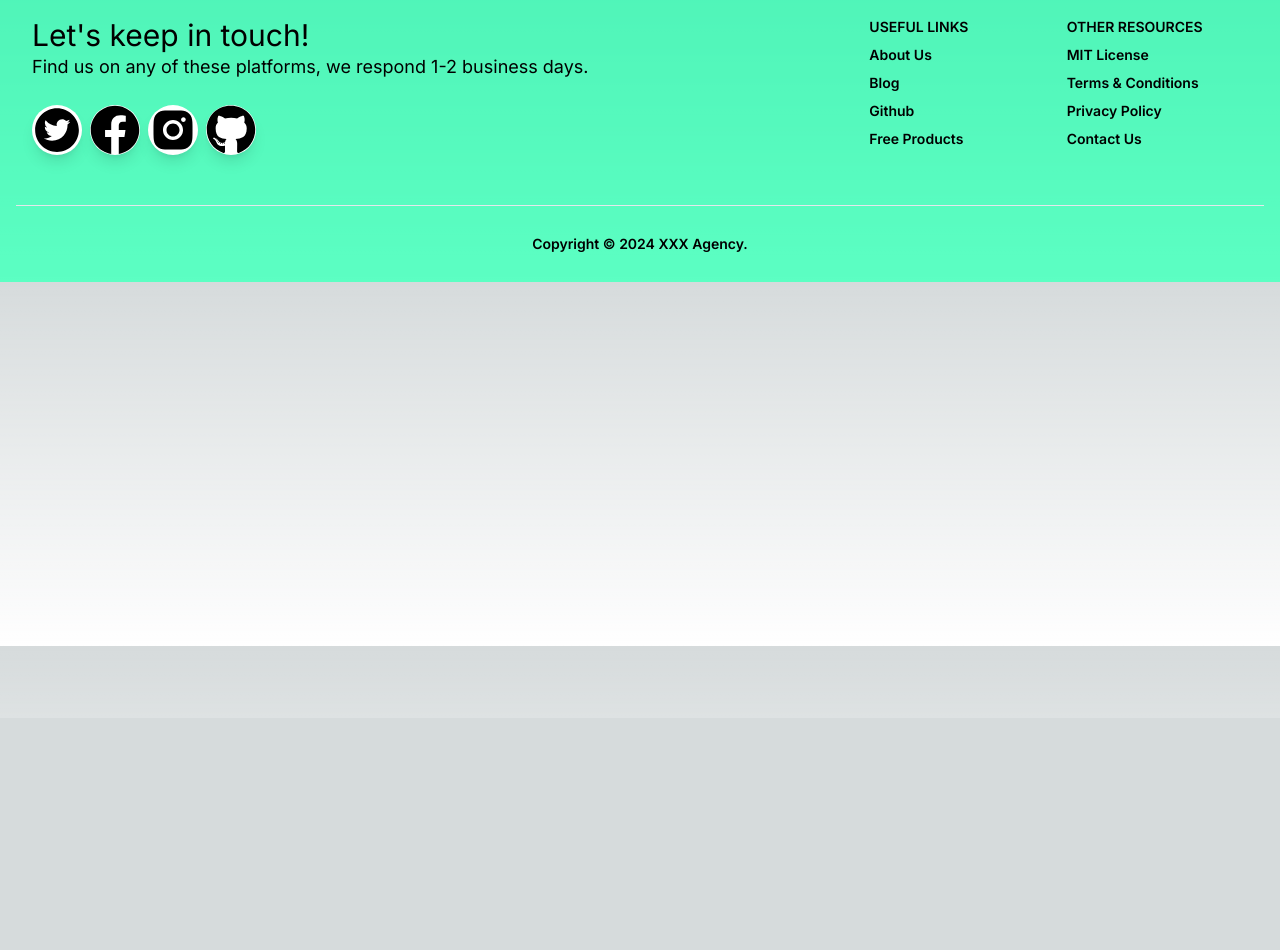
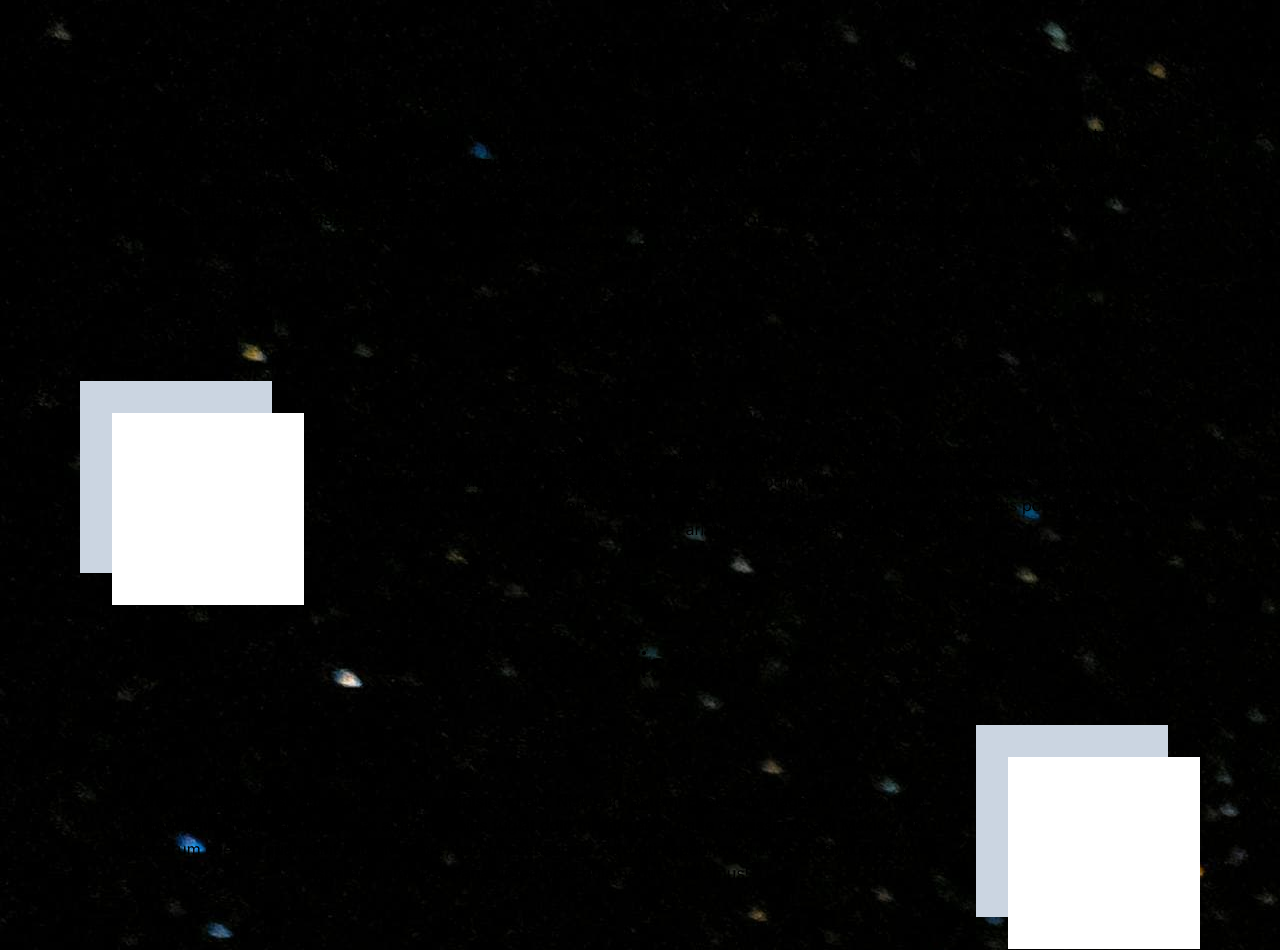
Before and after one commit to Pushh02/WebAgency, a Next.js app: page /aboutus in a window 1280 px wide. Shown: the part 82-1032 px from the top of the page. Before the commit the page ends 800 px from the top, so only its background shows below. Built offline with nearby package versions, Linux system fonts and the light colour scheme.

Commit message:
added services and aboutus page

```diff
--- a/app/(routes)/aboutus/page.tsx
+++ b/app/(routes)/aboutus/page.tsx
@@ -1,7 +1,50 @@
 const AboutUs = () => {
-    return (
-        <div></div>
-     );
-}
+  return (
+    <>
+      <h1 className="text-4xl text-center my-12">About us</h1>
+      <p className="text-lg text-center mx-32">
+        Lorem ipsum dolor sit amet consectetur adipisicing elit. Fugit deleniti
+        quis ratione at aperiam vero reiciendis voluptatibus iste nesciunt,
+        blanditiis exercitationem tempore hic iure aliquam modi harum, error
+        unde alias perspiciatis impedit itaque laborum molestiae! Sit, officia.
+        Commodi esse est totam veritatis, assumenda eius in delectus eveniet
+        vero aperiam. Ad excepturi aut laboriosam. Eius tempora deleniti nemo,
+        vitae quos tempore reiciendis. Architecto excepturi quisquam saepe
+        dolores ullam eos vero. Saepe?
+      </p>
+
+      <h2 className="text-4xl text-center mt-10">Our Mission</h2>
+      <div className="flex justify-around items-center mx-20 my-10">
+        <div className="h-56 w-56 relative flex-none">
+          <div className="h-48 w-48 absolute left-0 top-0 bg-slate-300" />
+          <div className="h-48 w-48 absolute right-0 bottom-0 bg-white " />
+        </div>
+        <p className="text-center mx-10">
+          Lorem ipsum dolor sit amet consectetur, adipisicing elit. Nisi, eum
+          autem! Explicabo magnam, temporibus numquam qui illum amet placeat
+          autem, debitis fugiat odio mollitia enim unde dignissimos ab! Maxime
+          ab laborum eveniet quam sint sed inventore, harum accusamus corrupti
+          expedita corporis possimus nemo aspernatur minus? Pariatur tempora
+          quia neque? Ducimus!
+        </p>
+      </div>
+      <h2 className="text-4xl text-center mt-10">Our Vission</h2>
+      <div className="flex justify-around items-center mx-20 my-10">
+        <p className="text-center mx-10">
+          Lorem ipsum dolor sit amet consectetur, adipisicing elit. Nisi, eum
+          autem! Explicabo magnam, temporibus numquam qui illum amet placeat
+          autem, debitis fugiat odio mollitia enim unde dignissimos ab! Maxime
+          ab laborum eveniet quam sint sed inventore, harum accusamus corrupti
+          expedita corporis possimus nemo aspernatur minus? Pariatur tempora
+          quia neque? Ducimus!
+        </p>{" "}
+        <div className="h-56 w-56 relative flex-none">
+          <div className="h-48 w-48 absolute left-0 top-0 bg-slate-300" />
+          <div className="h-48 w-48 absolute right-0 bottom-0 bg-white " />
+        </div>
+      </div>
+    </>
+  );
+};
 
 export default AboutUs;
--- a/app/(routes)/layout.tsx
+++ b/app/(routes)/layout.tsx
@@ -1,5 +1,6 @@
 import Footer from "@/components/Footer";
 import Navbar from "@/components/Navbar";
+import "../globals.css"
 
 const Layout = ({
   children,
@@ -7,11 +8,11 @@ const Layout = ({
   children: React.ReactNode;
 }>) => {
   return (
-    <>
+    <div className="bg-stars">
       <Navbar />
       {children}
       <Footer />
-    </>
+    </div>
   );
 };
 
--- a/app/(routes)/services/page.tsx
+++ b/app/(routes)/services/page.tsx
@@ -4,7 +4,9 @@ const Services = () => {
   return (
     <div className="my-8">
       <h1 className="text-4xl text-center mb-8">Our Services</h1>
-      <div className="flex flex-col justify-center items-center">
+      <div className="flex flex-col justify-center items-center gap-y-8">
+        <ServicesPageCard />
+        <ServicesPageCard />
         <ServicesPageCard />
       </div>
     </div>
--- a/components/services/ServicesPageCard.tsx
+++ b/components/services/ServicesPageCard.tsx
@@ -8,13 +8,13 @@ interface ServicesPageCardProps{
 
 const ServicesPageCard = () => {
   return (
-    <div className="group w-4/5 h-60 bg-[#d9d9d986] flex items-center rounded-md relative transition-all">
-      <div className="w-48 h-48 bg-slate-300 ml-4 flex-none rounded-md absolute group-hover:-left-12 transition-all" />
+    <div className="group w-4/5 h-60 bg-[#d9d9d960] flex items-center rounded-md relative">
+      <div className="w-48 h-48 bg-slate-300 ml-4 flex-none rounded-md absolute left-0 group-hover:-left-12 transition-all duration-500" />
       <div className="mx-4">
-        <h3 className="text-2xl absolute top-4 right-4 group-hover:-top-4 group-hover:-right-4 group-hover:bg-slate-300 px-2 rounded-md group-hover:text-black transition-all">
+        <h3 className="text-2xl absolute top-4 right-4 group-hover:-top-4 group-hover:-right-4 group-hover:bg-slate-300 px-2 rounded-md group-hover:text-black transition-all duration-500">
           TitleTitleTitle
         </h3>
-        <p className="ml-52 group-hover:ml-44">
+        <p className="ml-52 group-hover:ml-44 group-hover:text-xl transition-all duration-500">
           Lorem ipsum dolor sit amet consectetur adipisicing elit. Voluptatum
           ipsa id sapiente et quam exercitationem reiciendis ducimus provident
           libero, nobis minima distinctio in dicta.
--- a/tailwind.config.ts
+++ b/tailwind.config.ts
@@ -12,6 +12,7 @@ const config: Config = {
         "gradient-radial": "radial-gradient(var(--tw-gradient-stops))",
         "gradient-conic":
           "conic-gradient(from 180deg at 50% 50%, var(--tw-gradient-stops))",
+        "stars": "url('/stars.jpg')"
       },
       colors: {
         "greyish-blue": "#232D3F",
```
Also changed, not shown: public/stars.jpg (added).
